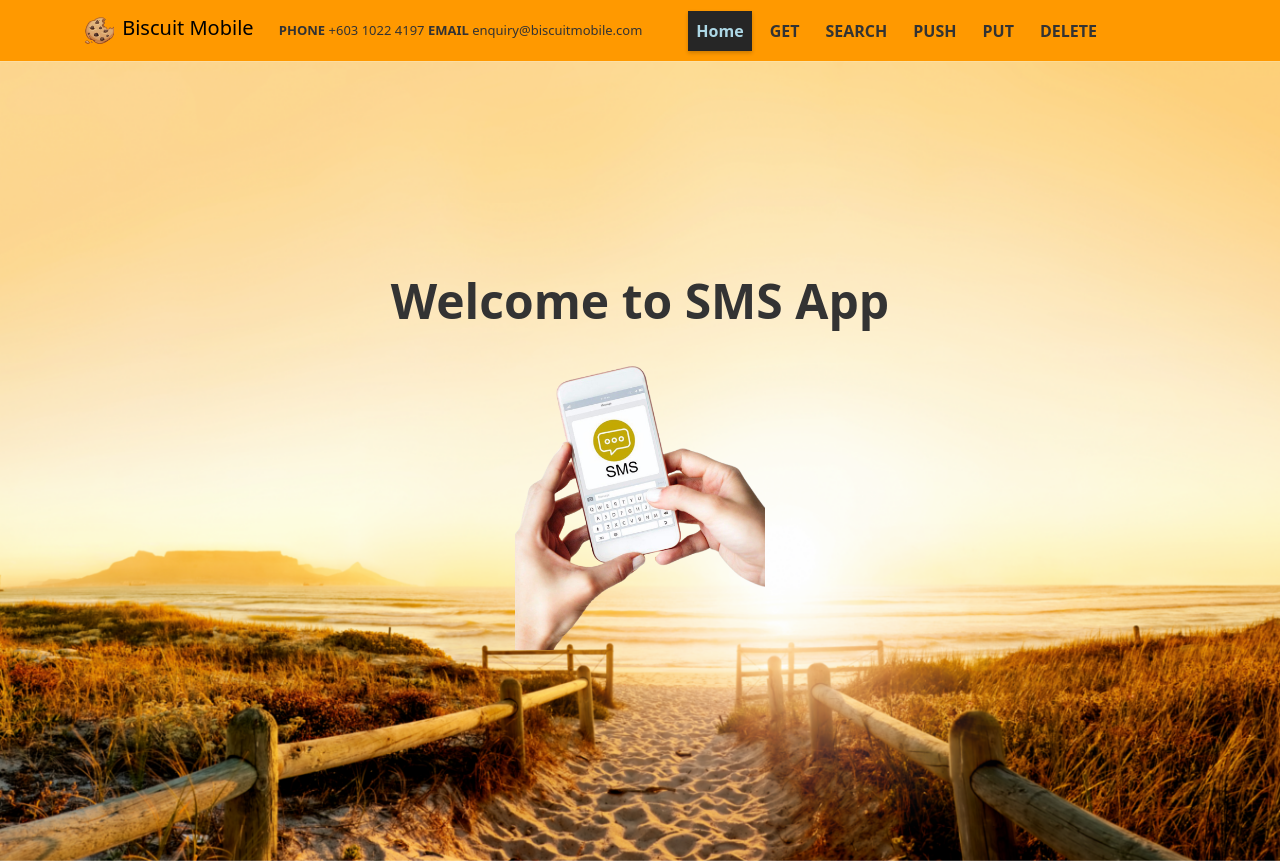
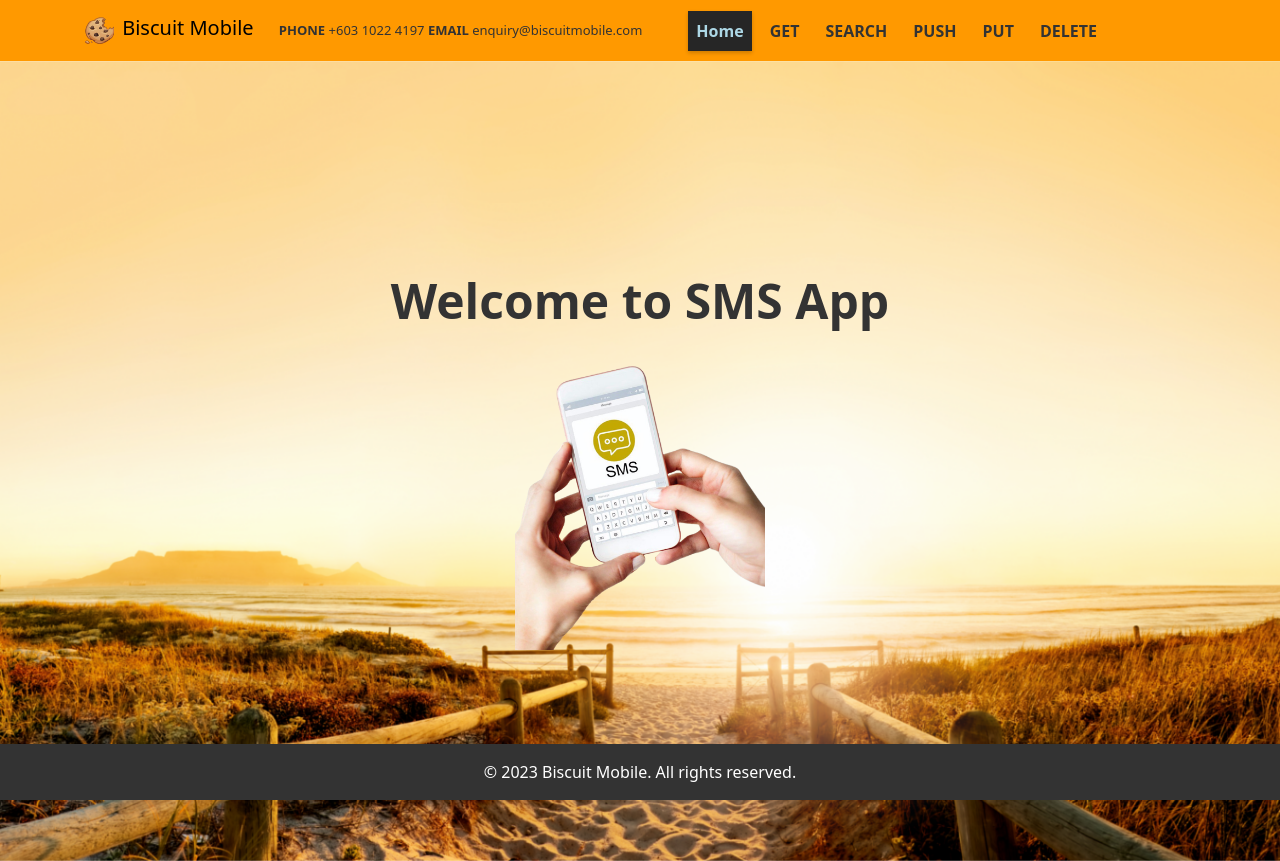
Before and after one commit to Aven2002/Biscuit_Mobile_Vue.js, a Vue app: page / in a window 1280 px wide. Built offline with nearby package versions, Linux system fonts and the light colour scheme.

Commit message:
Update Footer

```diff
--- a/package.json
+++ b/package.json
@@ -3,7 +3,7 @@
   "version": "0.1.0",
   "private": true,
   "scripts": {
-    "serve": "vue-cli-service serve",
+    "serve": "vue-cli-service serve  --port 8000",
     "build": "vue-cli-service build",
     "lint": "vue-cli-service lint"
   },
--- a/src/App.vue
+++ b/src/App.vue
@@ -86,6 +86,15 @@
       </div>
     </nav>
     <router-view @beforeRouteUpdate="hideDropdown" />
+    <!-- Footer Section -->
+    <footer
+      class="footer mt-auto py-3"
+      style="background-color: #333; color: #fff; text-align: center"
+    >
+      <div class="container">
+        <span>&copy; 2023 Biscuit Mobile. All rights reserved.</span>
+      </div>
+    </footer>
   </div>
 </template>
 
@@ -161,4 +170,9 @@ export default {
   width: 100%;
   text-align: left;
 }
+.footer {
+  position: fixed;
+  bottom: 0;
+  width: 100%;
+}
 </style>
```
